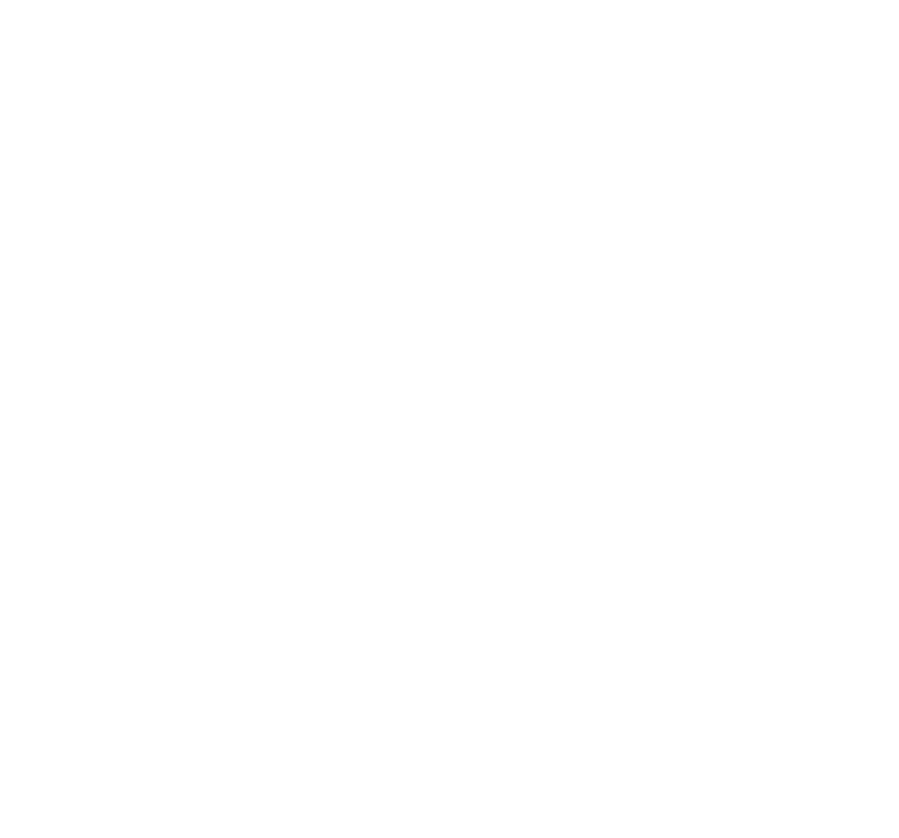
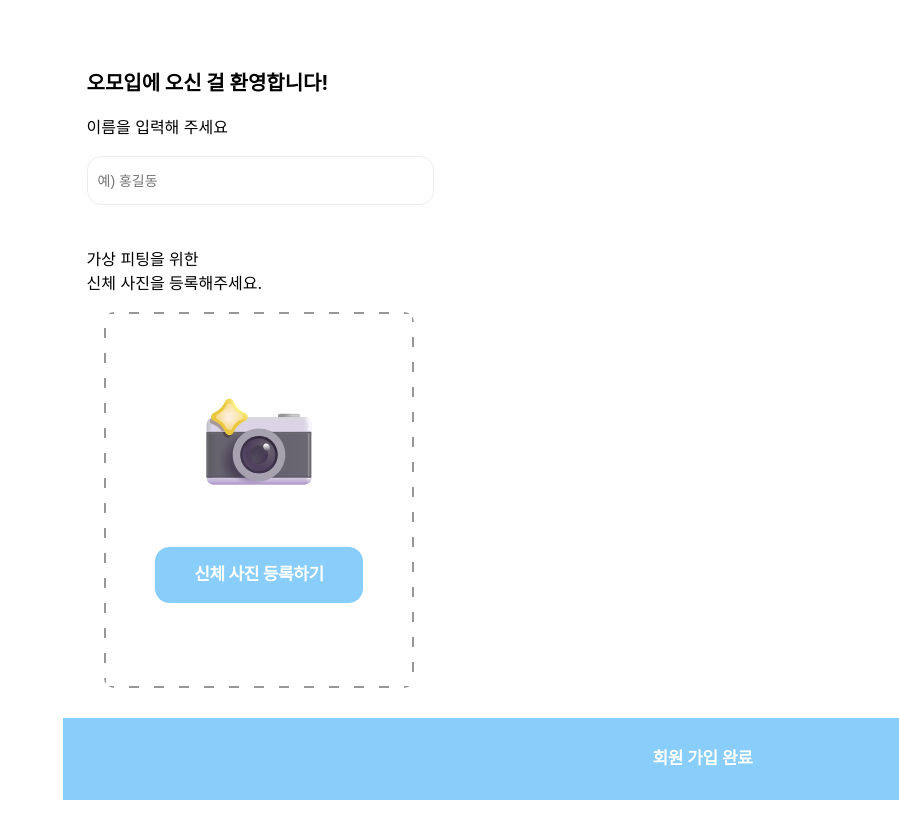
Before and after one commit to git-hubsalt/omoib-frontend, a React (Create React App) app: page /join in a window 1280 px wide. Before the commit this address had no page. Shown: the top 838 px of the page, without its empty margins (381-1280 px from the left). Before the commit the page ends 800 px from the top, so only its background shows below. Built offline with nearby package versions, Linux system fonts and the light colour scheme; a web font is replaced by a local one.

Commit message:
chore: 회원가입 페이지 이름 재변경
- onboarding -> join

```diff
--- a/src/App.tsx
+++ b/src/App.tsx
@@ -5,7 +5,7 @@
 import MainPage from './pages/MainPage/index';
 import KakaoCallback from "./pages/KakaoCallback";
 import RegisterPage from "./pages/Register";
-import OnboardingPage from "./pages/Onboarding";
+import JoinPage from "./pages/Join";
 
 const App: React.FC = () => {
   return (
@@ -15,7 +15,7 @@
           <Routes>
             <Route path="/" element={<MainPage/>}/>
             <Route path="/callback" element={<KakaoCallback/>}/>
-            <Route path="/onboarding" element={<OnboardingPage/>}/>
+            <Route path="/join" element={<JoinPage/>}/>
             <Route path="/register/:type" element={<RegisterPage/>}/>
             <Route path="/coordination" element={<MainPage/>}/> // 코디 추천
             <Route path="/virtual-fitting" element={<MainPage/>}/> // 가상 피팅
--- a/src/Pages/Onboarding/index.tsx
+++ b/src/Pages/Join/index.tsx
@@ -11,7 +11,7 @@
 import Input from "../../components/Input/Input";
 import ClickButton from "../../components/Button/ClickButton";
 
-const OnboardingPage = () => {
+const JoinPage = () => {
   const [nickname, setNickname] = useState<string>("");
 
   const handleBodyImageChange = (imageBase64: string) => {
@@ -57,4 +57,4 @@
   )
 };
 
-export default OnboardingPage;
+export default JoinPage;
```
Also changed, not shown: src/Pages/Join/style.tsx (renamed from src/Pages/Onboarding/style.tsx).
